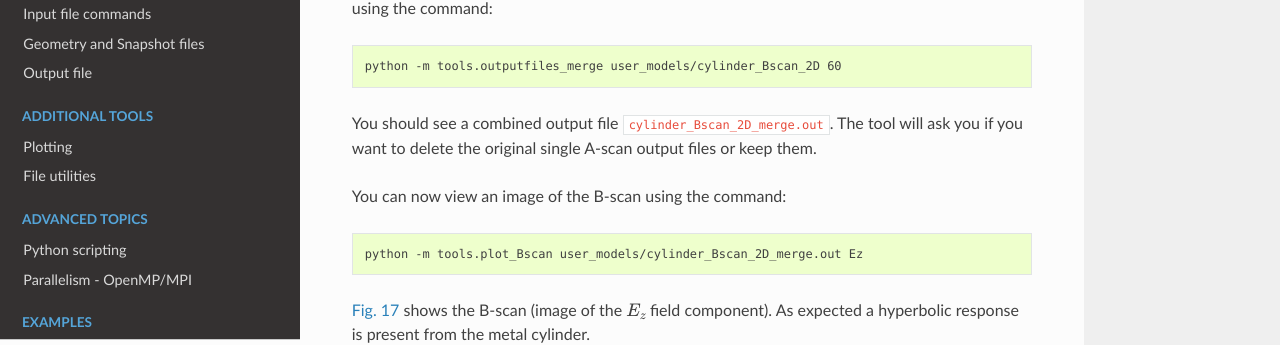
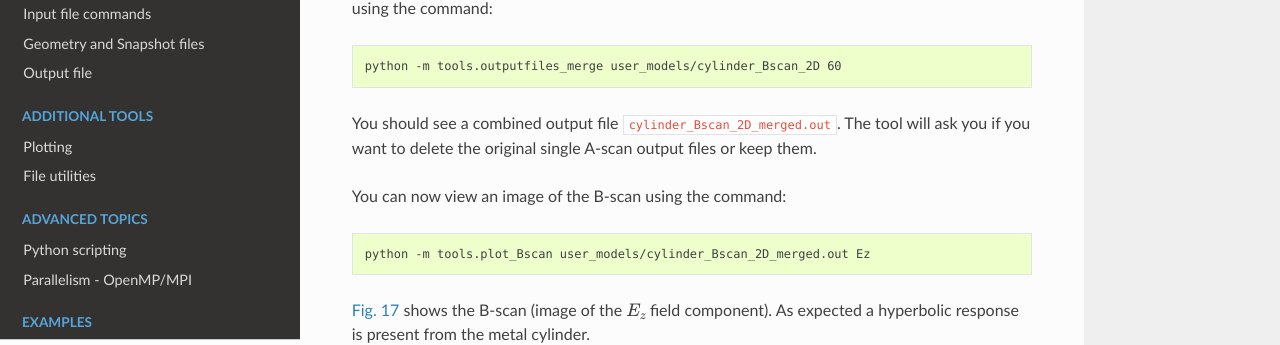
Before and after one commit to gprMax/gprMax, a Sphinx documentation site: the page built from docs/source/examples_simple_2D.rst, in a window 1280 px wide and 900 px high, scrolled down 5152 px. Shown: the part 142-487 px from the top of the window. Built offline with Sphinx 7.4.7 and the Read the Docs theme 2.0.0, drawn with Linux system fonts in a browser that asks for light colours.

Commit message:
Changed name of string added when A-scans are merged to a B-scan.

```diff
--- a/docs/source/examples_simple_2D.rst
+++ b/docs/source/examples_simple_2D.rst
@@ -160,13 +160,13 @@ You should have produced 60 output files, one for each A-scan, with names ``cyli
 
     python -m tools.outputfiles_merge user_models/cylinder_Bscan_2D 60
 
-You should see a combined output file ``cylinder_Bscan_2D_merge.out``. The tool will ask you if you want to delete the original single A-scan output files or keep them.
+You should see a combined output file ``cylinder_Bscan_2D_merged.out``. The tool will ask you if you want to delete the original single A-scan output files or keep them.
 
 You can now view an image of the B-scan using the command:
 
 .. code-block:: none
 
-    python -m tools.plot_Bscan user_models/cylinder_Bscan_2D_merge.out Ez
+    python -m tools.plot_Bscan user_models/cylinder_Bscan_2D_merged.out Ez
 
 :numref:`cylinder_Bscan_results` shows the B-scan (image of the :math:`E_z` field component). As expected a hyperbolic response is present from the metal cylinder.
 
```
